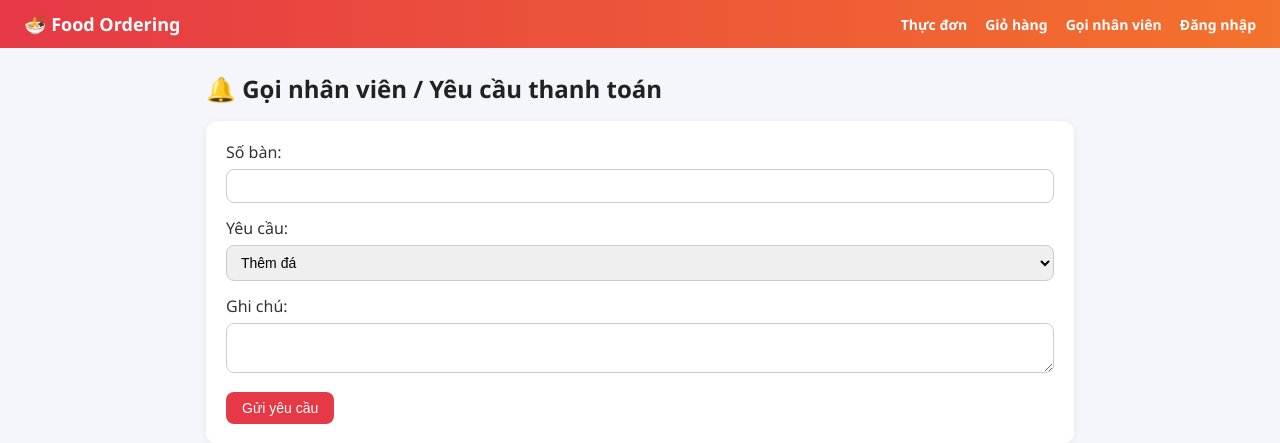
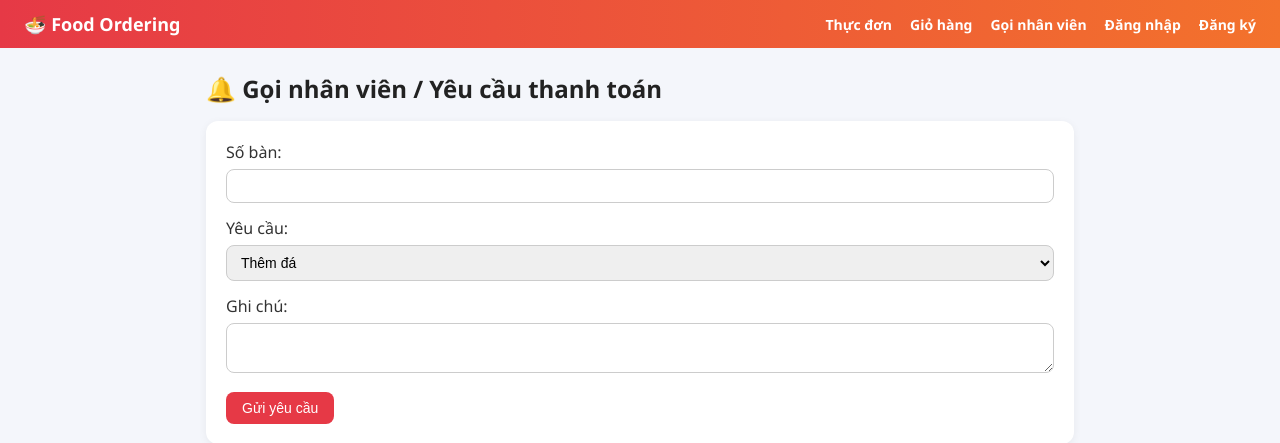
Before and after one commit to cybercy1234-cyber/24CT2_HoXuanPhuc, a Django app: page /customer/request/ in a window 1280 px wide. Shown: the top 443 px of the page. Run offline with Django 5.2, Linux system fonts and the light colour scheme; parts of the project's set-up code (start-up, migrations or seed data) failed here and were passed over.

Commit message:
Thêm nút Đăng ký bên cạnh nút Đăng nhập trên navigation bar

```diff
--- a/frontend/templates/base.html
+++ b/frontend/templates/base.html
@@ -26,6 +26,7 @@
     <a href="{% url 'logout' %}">Đăng xuất ({{ user.username }})</a>
   {% else %}
     <a href="{% url 'login' %}">Đăng nhập</a>
+    <a href="{% url 'register' %}">Đăng ký</a>
   {% endif %}
 </nav>
 <div class="container">
```
